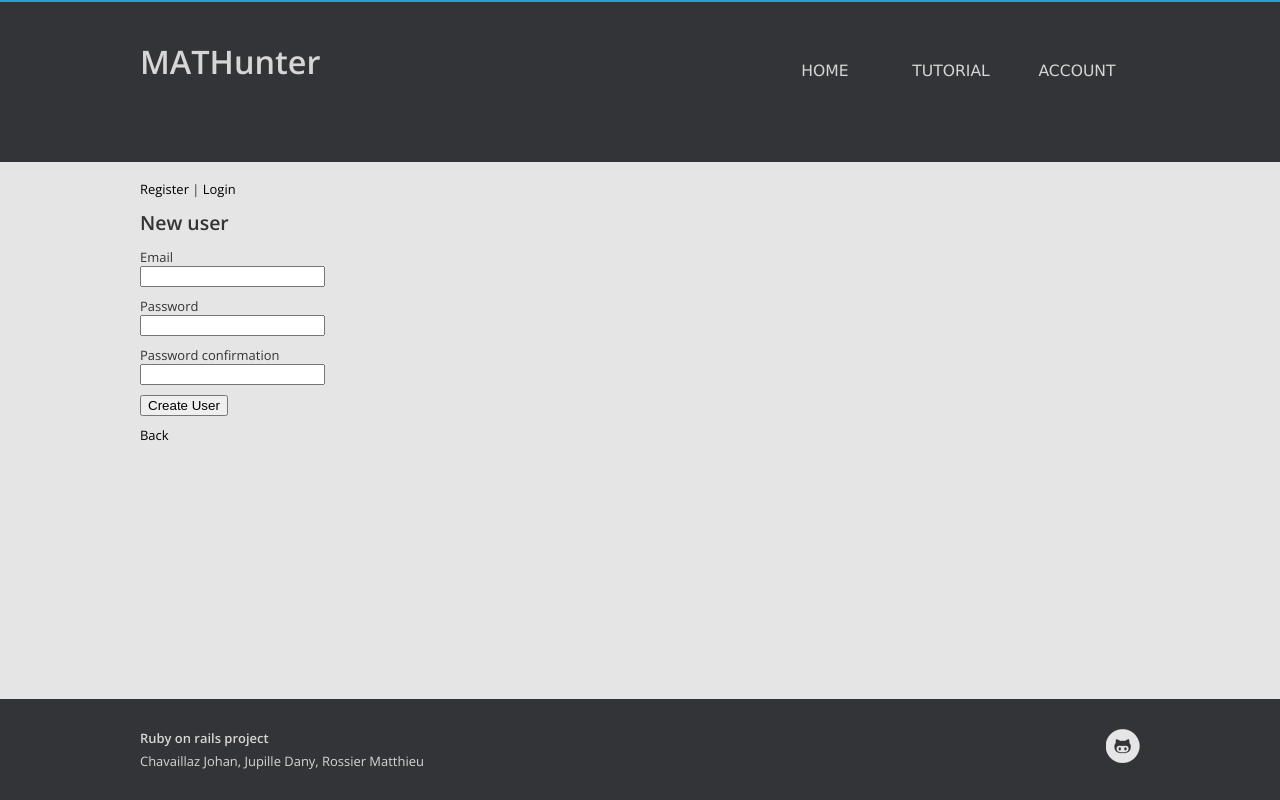
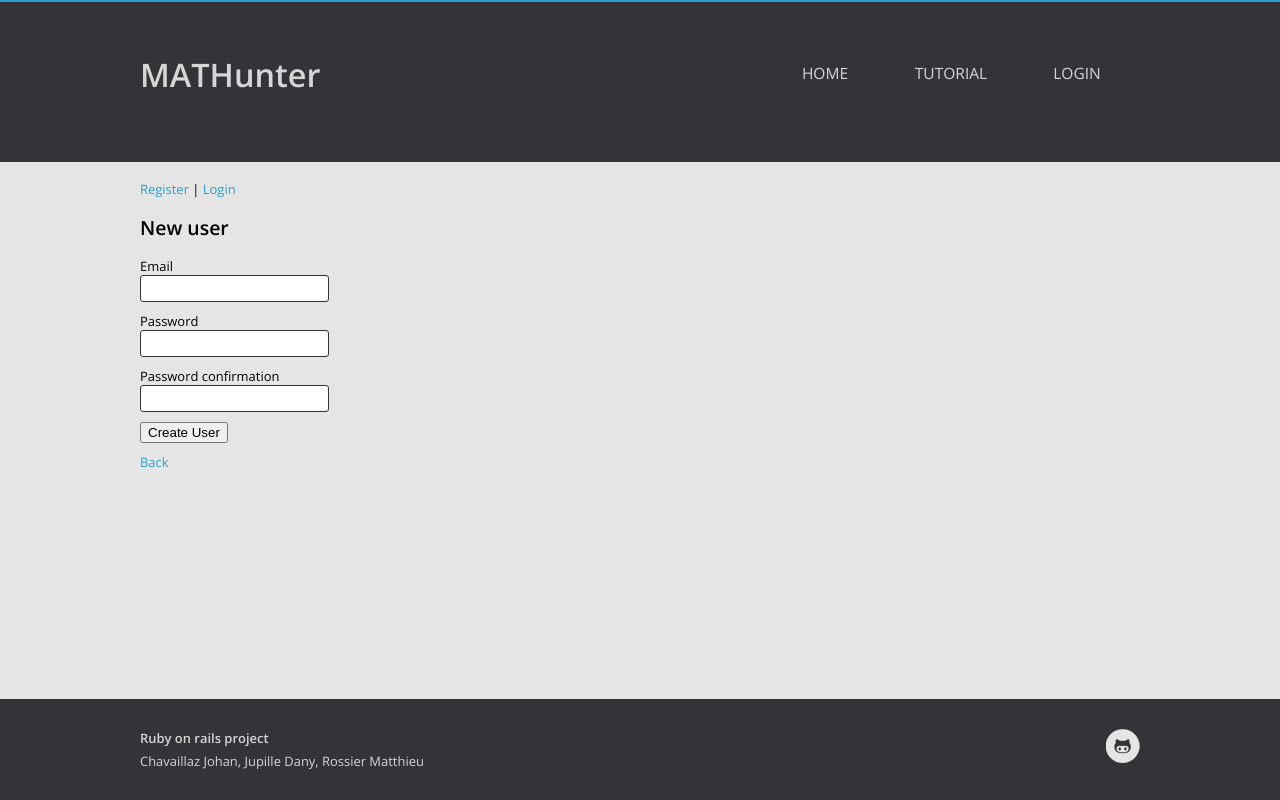
Before and after one commit to Chavjoh/MATHunter, a Rails app: page /users/new in a window 1280 px wide. Run offline with Rails 7, Linux system fonts and the light colour scheme; style sheets or scripts are compiled from the project's sources; parts of the project's set-up code (start-up, migrations or seed data) failed here and were passed over; some libraries are stand-ins or nearby versions.

Commit message:
Update stylesheets for new design.

```diff
--- a/MATHunter/app/assets/stylesheets/scaffolds.css.scss
+++ b/MATHunter/app/assets/stylesheets/scaffolds.css.scss
@@ -1,17 +1,3 @@
-body {
-  background-color: #fff;
-  color: #333;
-  font-family: verdana, arial, helvetica, sans-serif;
-  font-size: 13px;
-  line-height: 18px;
-}
-
-p, ol, ul, td {
-  font-family: verdana, arial, helvetica, sans-serif;
-  font-size: 13px;
-  line-height: 18px;
-}
-
 pre {
   background-color: #eee;
   padding: 10px;
@@ -25,7 +11,6 @@
   }
   &:hover {
     color: #fff;
-    background-color: #000;
   }
 }
 
--- a/MATHunter/app/views/layouts/application.html.erb
+++ b/MATHunter/app/views/layouts/application.html.erb
@@ -3,10 +3,10 @@
 <head>
 	<meta charset="utf-8">
 	<title>MATHunter</title>
-  <%= stylesheet_link_tag    "application", media: "all", "data-turbolinks-track" => true %>
-  <%= javascript_include_tag "application", "data-turbolinks-track" => true %>
-  <%= csrf_meta_tags %>
-<link rel="stylesheet" href="./styles/design.css">
+	<%= stylesheet_link_tag    "application", media: "all", "data-turbolinks-track" => true %>
+	<%= javascript_include_tag "application", "data-turbolinks-track" => true %>
+	<%= csrf_meta_tags %>
+	<link rel="stylesheet" href="<%= root_url %>styles/design.css">
 </head>
 <body>
 	<header>
@@ -16,7 +16,11 @@
 				<ul>
 					<li><a href="#">Home</a></li>
 					<li><a href="#">Tutorial</a></li>
-					<li><a href="#">Account</a></li>
+					<% if current_user %>
+						<li><%= link_to "Account", edit_user_path(current_user.id) %></li>
+					<% else %>
+						<li><%= link_to "Login", :login %></li>
+					<% end %>
 				</ul>
 			</nav>
 		</div>
@@ -44,7 +48,7 @@
 
 	<footer>
 		<div class="website_center">
-			<a href="http://www.github.com/Chavjoh/MATHunter"><img src="./images/github.png" alt="Github" /></a>
+			<a href="http://www.github.com/Chavjoh/MATHunter"><img src="<%= root_url %>images/github.png" alt="Github" /></a>
 			<span>Ruby on rails project</span>
 			Chavaillaz Johan, Jupille Dany, Rossier Matthieu
 		</div>
--- a/MATHunter/public/styles/design.css
+++ b/MATHunter/public/styles/design.css
@@ -8,8 +8,28 @@
 	font-size: 0.9em;
 }
 
-a {
+a,
+a:active,
+a:visited {
+	color: #27A0D7;
 	text-decoration: none;
+}
+
+input[type=text],
+input[type=password] {
+	padding: 5px;
+	border-radius: 3px;
+	border: 1px solid #333438;
+	transition: background-color 0.5s ease, border-color 0.5s ease;
+}
+
+input:hover,
+input:active {
+	border: 1px solid #27A0D7;
+}
+
+*:focus {
+	outline: 0;
 }
 
 img {
```
